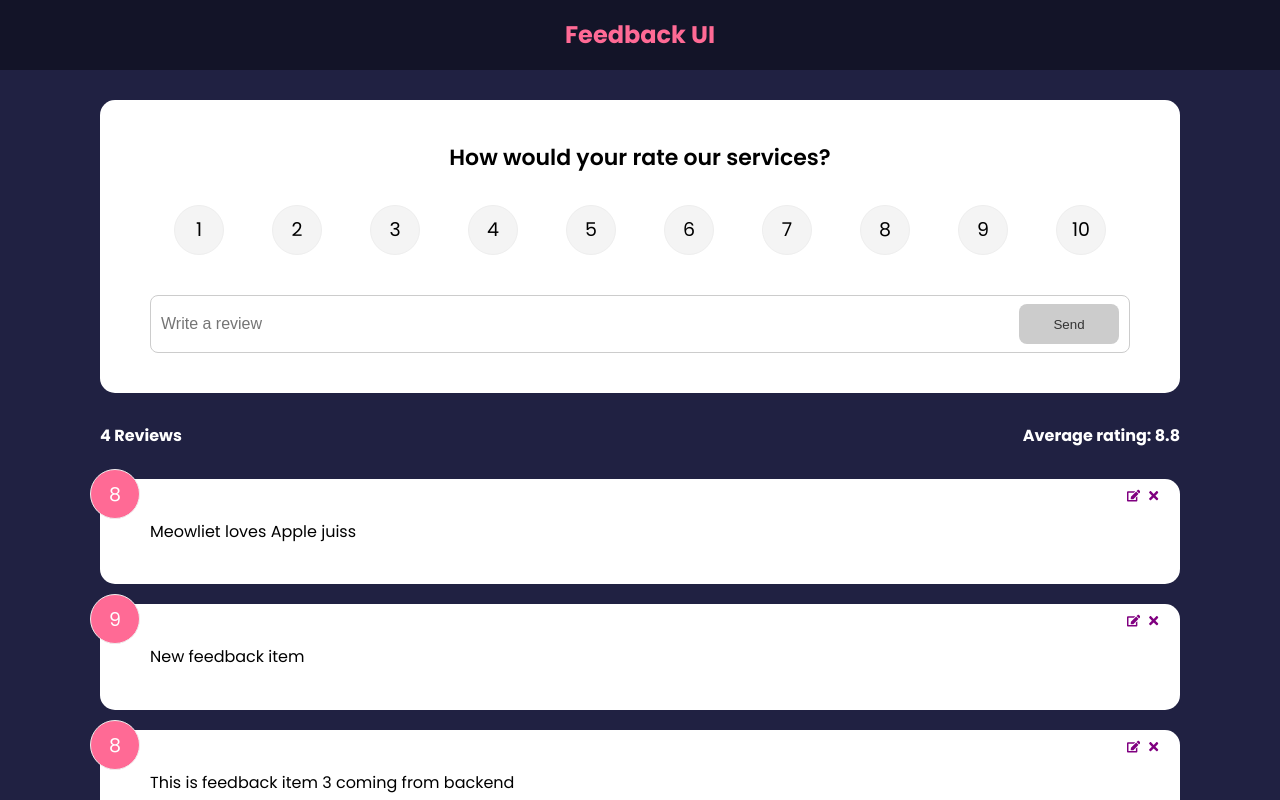
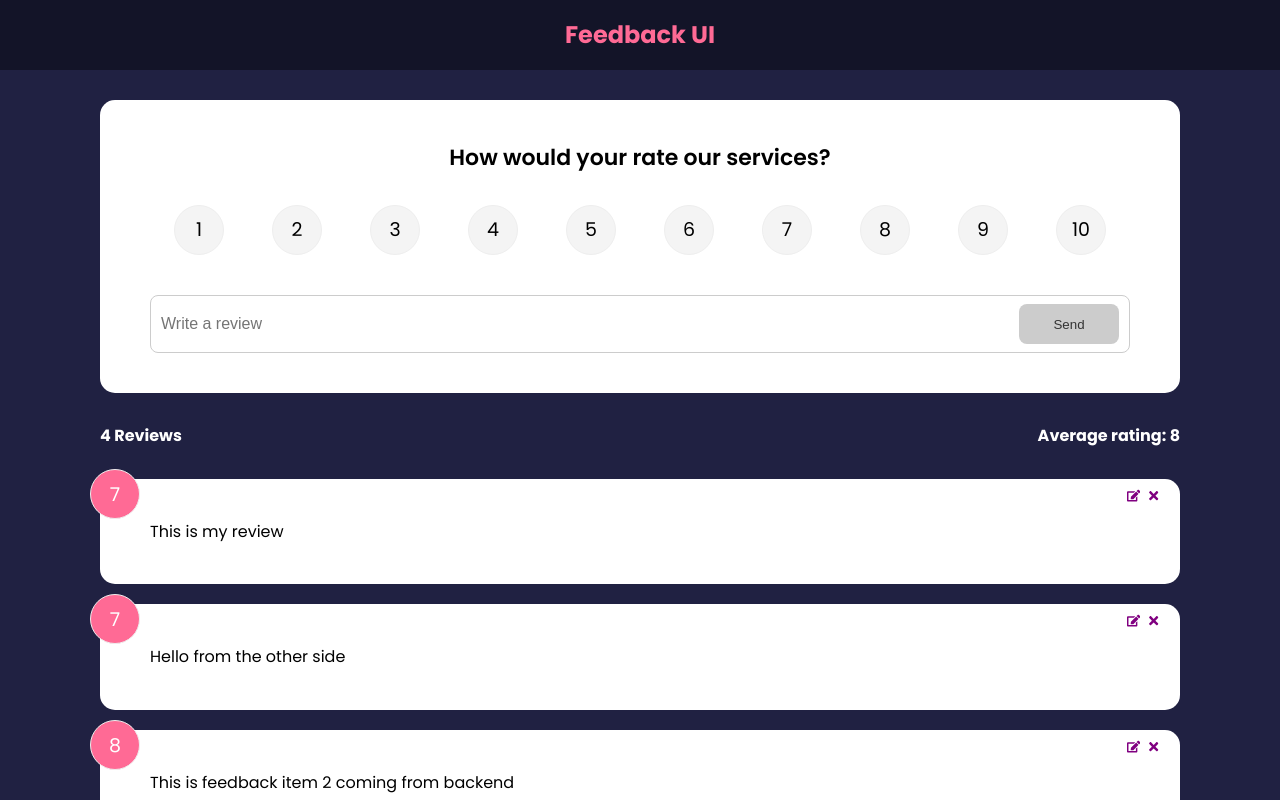
Before and after one commit to Marshneil13/Feedback-App, a React (Create React App) app: page / in a window 1280 px wide. Shown: the top 800 px of the page. Built offline with nearby package versions, Linux system fonts and the light colour scheme; data requests are answered from the project's data file.

Commit message:
deploy via Heroku

```diff
--- a/db.json
+++ b/db.json
@@ -6,19 +6,19 @@
       "text": "This is feedback item 1 coming from backend"
     },
     {
-      "id": 3,
+      "text": "This is feedback item 2 coming from backend",
       "rating": 8,
-      "text": "This is feedback item 3 coming from backend"
+      "id": 3
     },
     {
-      "rating": 9,
-      "text": "New feedback item",
-      "id": 4
+      "text": "Hello from the other side",
+      "rating": 7,
+      "id": 6
     },
     {
-      "text": "Meowliet loves Apple juiss",
-      "rating": 8,
-      "id": 5
+      "text": "This is my review",
+      "rating": 7,
+      "id": 7
     }
   ]
 }
--- a/src/App.js
+++ b/src/App.js
@@ -1,4 +1,4 @@
-import {v4 as uuidv4} from 'uuid'
+
 import {BrowserRouter as Router, Route, Routes} from 'react-router-dom'
 import Header from "./components/Header";
 import FeedbackList from "./components/FeedbackList";
```
Also changed, not shown: sever.js (added, +19 -0 lines), 2 other files (tests, documents, lock files or other folders).
